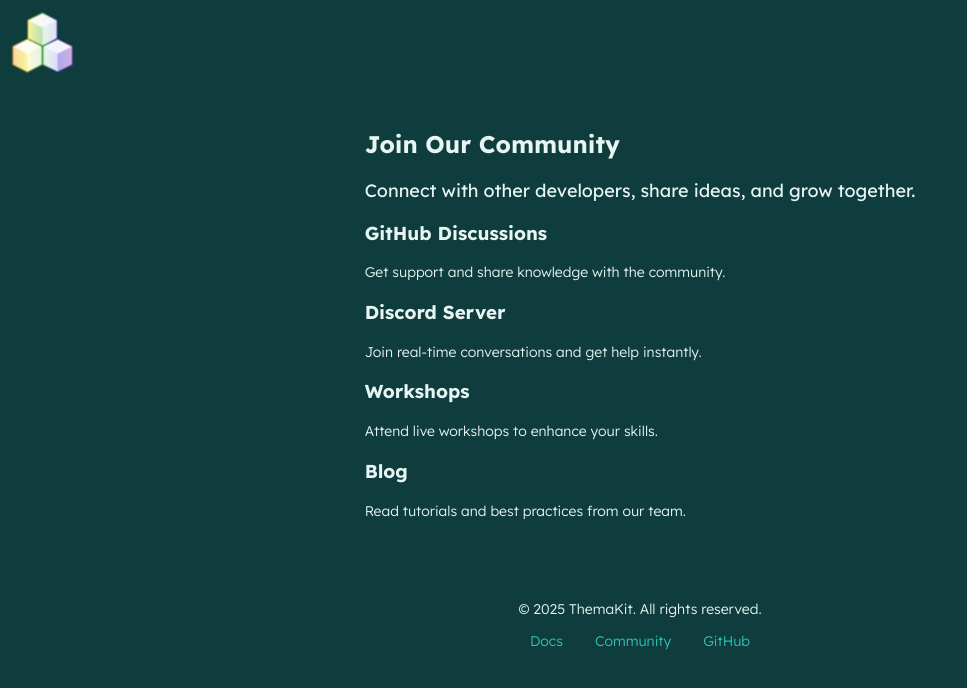
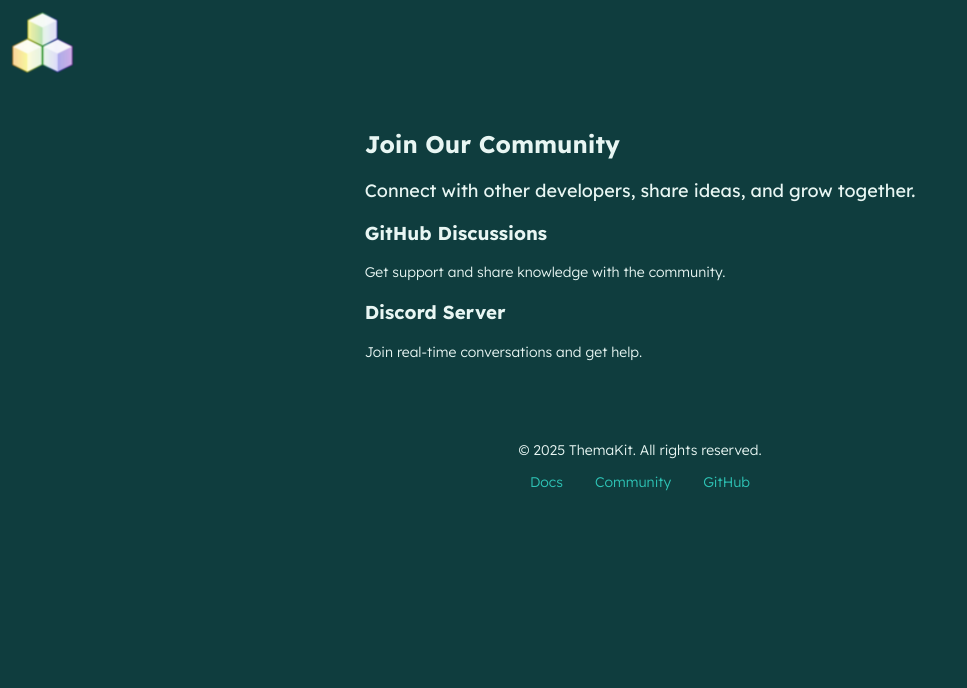
Before and after one commit to themakit/themakit.github.io, a Next.js app: page /community in a window 1280 px wide. Shown: the top 688 px of the page, without its empty margins (0-967 px from the left). Built offline with nearby package versions, Linux system fonts and the light colour scheme.

Commit message:
update community page

```diff
--- a/src/pages/community.tsx
+++ b/src/pages/community.tsx
@@ -18,19 +18,7 @@
           <div className="bg-white dark:bg-gray-800 rounded-lg shadow-md p-6 text-center">
             <h3 className="text-xl font-semibold mb-4">Discord Server</h3>
             <p className="text-sm text-gray-600 dark:text-gray-300">
-              Join real-time conversations and get help instantly.
-            </p>
-          </div>
-          <div className="bg-white dark:bg-gray-800 rounded-lg shadow-md p-6 text-center">
-            <h3 className="text-xl font-semibold mb-4">Workshops</h3>
-            <p className="text-sm text-gray-600 dark:text-gray-300">
-              Attend live workshops to enhance your skills.
-            </p>
-          </div>
-          <div className="bg-white dark:bg-gray-800 rounded-lg shadow-md p-6 text-center">
-            <h3 className="text-xl font-semibold mb-4">Blog</h3>
-            <p className="text-sm text-gray-600 dark:text-gray-300">
-              Read tutorials and best practices from our team.
+              Join real-time conversations and get help.
             </p>
           </div>
         </div>
```
